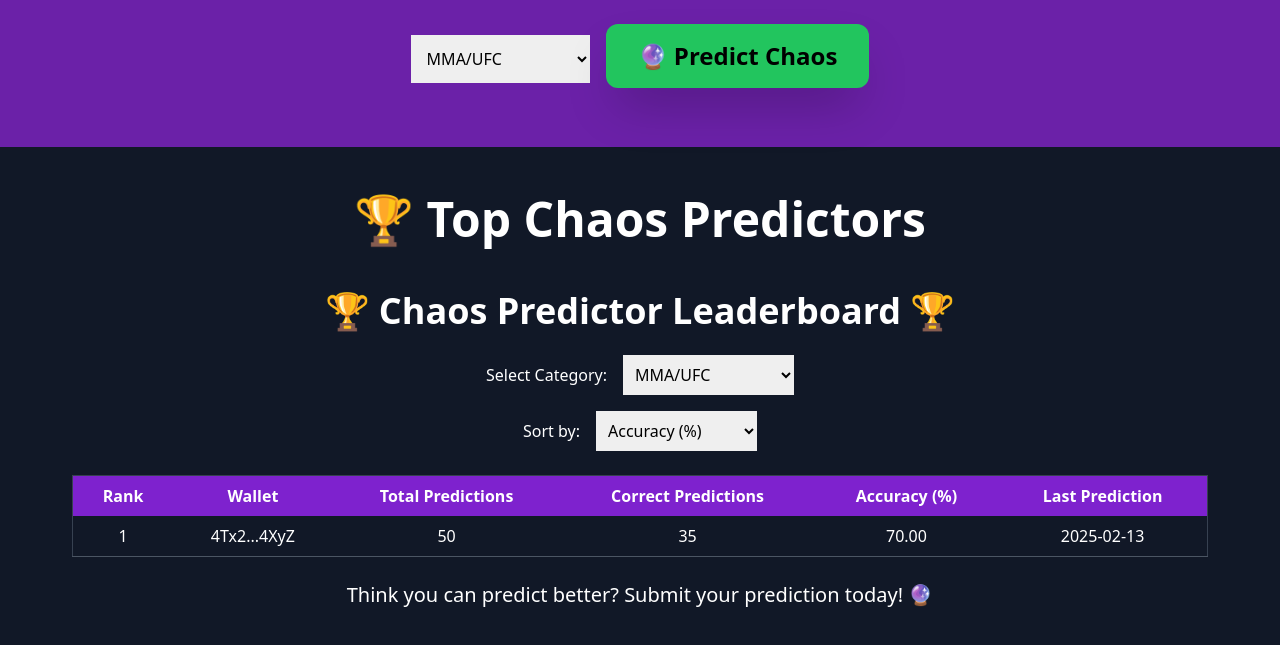
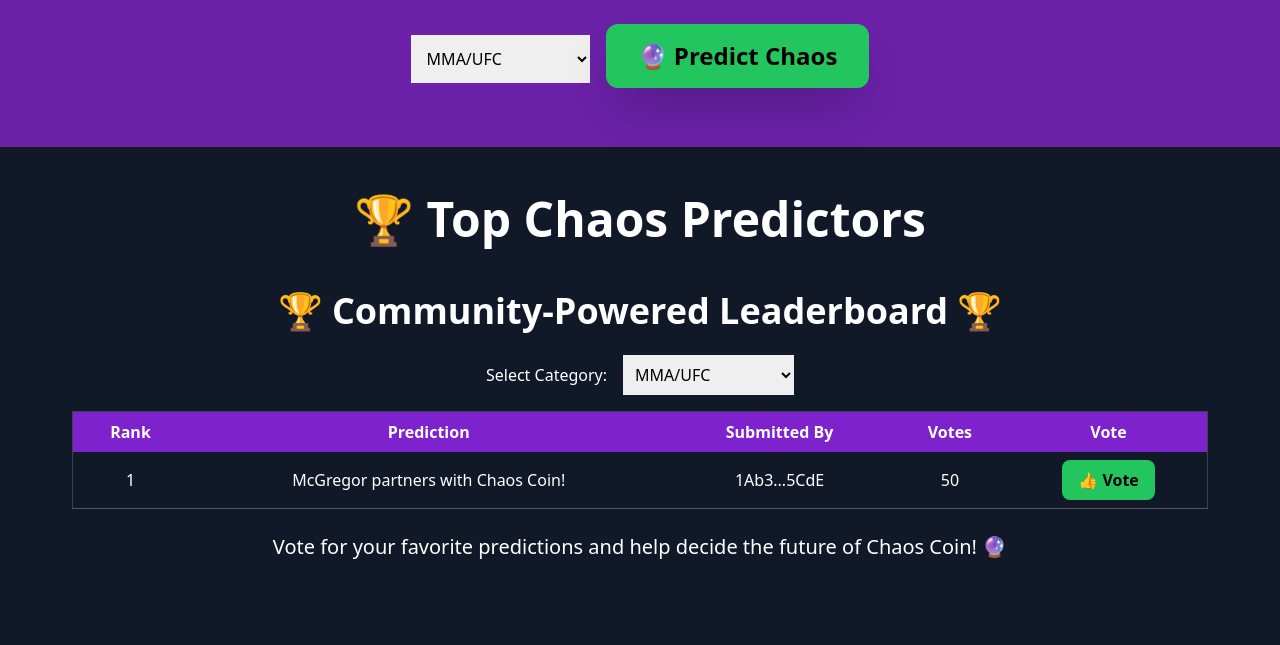
Before and after one commit to chaoscoordinator-dev/memecoin-website, a Next.js app: page / in a window 1280 px wide. Shown: the part 948-1593 px from the top of the page. Built offline with nearby package versions, Linux system fonts and the light colour scheme.

Commit message:
Switched leaderboard to community voting system

```diff
--- a/app/Leaderboard.tsx
+++ b/app/Leaderboard.tsx
@@ -2,13 +2,12 @@
 
 import React, { useState, useEffect } from "react";
 
-interface Predictor {
-  wallet: string;
-  predictions: number;
-  correct: number;
-  accuracy: number;
+interface Prediction {
+  id: string;
+  text: string;
   category: string;
-  lastPrediction: string;
+  votes: number;
+  submittedBy: string;
 }
 
 const categories = [
@@ -24,29 +23,34 @@
   "Food",
 ];
 
-const Leaderboard: React.FC = () => {
-  const [leaderboard, setLeaderboard] = useState<Predictor[]>([]);
+const CommunityLeaderboard: React.FC = () => {
+  const [predictions, setPredictions] = useState<Prediction[]>([]);
   const [selectedCategory, setSelectedCategory] = useState("MMA/UFC");
-  const [sortBy, setSortBy] = useState<"accuracy" | "predictions">("accuracy");
 
   useEffect(() => {
-    // Simulate fetching leaderboard data
-    const sampleData: Predictor[] = [
-      { wallet: "7Gh1...3HqT", predictions: 30, correct: 20, accuracy: 66.7, category: "Football", lastPrediction: "2025-02-14" },
-      { wallet: "4Tx2...4XyZ", predictions: 50, correct: 35, accuracy: 70.0, category: "MMA/UFC", lastPrediction: "2025-02-13" },
-      { wallet: "1Ab3...5CdE", predictions: 40, correct: 28, accuracy: 70.0, category: "Music", lastPrediction: "2025-02-12" },
-      { wallet: "5Fx7...6GfH", predictions: 25, correct: 18, accuracy: 72.0, category: "Film", lastPrediction: "2025-02-11" }
+    // Simulated initial predictions
+    const initialPredictions: Prediction[] = [
+      { id: "1", text: "Chaos Coin becomes the currency of Mars!", category: "Space Exploration", votes: 35, submittedBy: "7Gh1...3HqT" },
+      { id: "2", text: "Elon Musk tweets about Chaos Coin!", category: "Tech", votes: 42, submittedBy: "4Tx2...4XyZ" },
+      { id: "3", text: "McGregor partners with Chaos Coin!", category: "MMA/UFC", votes: 50, submittedBy: "1Ab3...5CdE" },
+      { id: "4", text: "Taylor Swift releases ChaosCoin Anthem!", category: "Music", votes: 28, submittedBy: "5Fx7...6GfH" }
     ];
-    setLeaderboard(sampleData);
+    setPredictions(initialPredictions);
   }, []);
 
-  const filteredLeaderboard = leaderboard
+  const handleVote = (id: string) => {
+    setPredictions((prev) =>
+      prev.map((p) => (p.id === id ? { ...p, votes: p.votes + 1 } : p))
+    );
+  };
+
+  const filteredPredictions = predictions
     .filter((p) => p.category === selectedCategory)
-    .sort((a, b) => (sortBy === "accuracy" ? b.accuracy - a.accuracy : b.predictions - a.predictions));
+    .sort((a, b) => b.votes - a.votes);
 
   return (
     <div className="p-6 bg-gray-900 text-white min-h-screen">
-      <h2 className="text-4xl font-bold mb-6 text-center">🏆 Chaos Predictor Leaderboard 🏆</h2>
+      <h2 className="text-4xl font-bold mb-6 text-center">🏆 Community-Powered Leaderboard 🏆</h2>
 
       {/* Category Selection */}
       <div className="mb-4 text-center">
@@ -62,47 +66,39 @@
         </select>
       </div>
 
-      {/* Sort Selection */}
-      <div className="mb-6 text-center">
-        <label className="mr-4">Sort by:</label>
-        <select
-          className="p-2 text-black"
-          value={sortBy}
-          onChange={(e) => setSortBy(e.target.value as "accuracy" | "predictions")}
-        >
-          <option value="accuracy">Accuracy (%)</option>
-          <option value="predictions">Total Predictions</option>
-        </select>
-      </div>
-
       {/* Leaderboard Table */}
       <div className="overflow-x-auto">
         <table className="w-full text-center border border-gray-700">
           <thead className="bg-purple-700">
             <tr>
               <th className="py-2 px-4">Rank</th>
-              <th className="py-2 px-4">Wallet</th>
-              <th className="py-2 px-4">Total Predictions</th>
-              <th className="py-2 px-4">Correct Predictions</th>
-              <th className="py-2 px-4">Accuracy (%)</th>
-              <th className="py-2 px-4">Last Prediction</th>
+              <th className="py-2 px-4">Prediction</th>
+              <th className="py-2 px-4">Submitted By</th>
+              <th className="py-2 px-4">Votes</th>
+              <th className="py-2 px-4">Vote</th>
             </tr>
           </thead>
           <tbody>
-            {filteredLeaderboard.length > 0 ? (
-              filteredLeaderboard.map((user, index) => (
-                <tr key={user.wallet} className="border-b border-gray-600 hover:bg-gray-800">
+            {filteredPredictions.length > 0 ? (
+              filteredPredictions.map((p, index) => (
+                <tr key={p.id} className="border-b border-gray-600 hover:bg-gray-800">
                   <td className="py-2 px-4">{index + 1}</td>
-                  <td className="py-2 px-4">{user.wallet}</td>
-                  <td className="py-2 px-4">{user.predictions}</td>
-                  <td className="py-2 px-4">{user.correct}</td>
-                  <td className="py-2 px-4">{user.accuracy.toFixed(2)}</td>
-                  <td className="py-2 px-4">{user.lastPrediction}</td>
+                  <td className="py-2 px-4">{p.text}</td>
+                  <td className="py-2 px-4">{p.submittedBy}</td>
+                  <td className="py-2 px-4">{p.votes}</td>
+                  <td className="py-2 px-4">
+                    <button
+                      className="bg-green-500 hover:bg-green-400 text-black font-bold py-2 px-4 rounded-lg"
+                      onClick={() => handleVote(p.id)}
+                    >
+                      👍 Vote
+                    </button>
+                  </td>
                 </tr>
               ))
             ) : (
               <tr>
-                <td colSpan={6} className="py-4 text-gray-400">No predictions yet for this category.</td>
+                <td colSpan={5} className="py-4 text-gray-400">No predictions yet for this category.</td>
               </tr>
             )}
           </tbody>
@@ -111,10 +107,10 @@
 
       {/* Call to Action */}
       <div className="text-center mt-6">
-        <p className="text-xl">Think you can predict better? Submit your prediction today! 🔮</p>
+        <p className="text-xl">Vote for your favorite predictions and help decide the future of Chaos Coin! 🔮</p>
       </div>
     </div>
   );
 };
 
-export default Leaderboard;
+export default CommunityLeaderboard;
```
